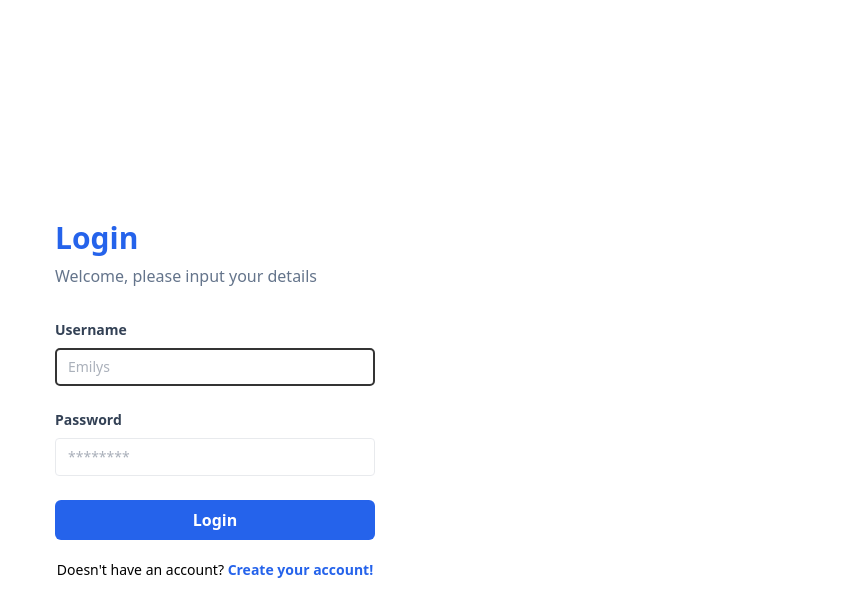
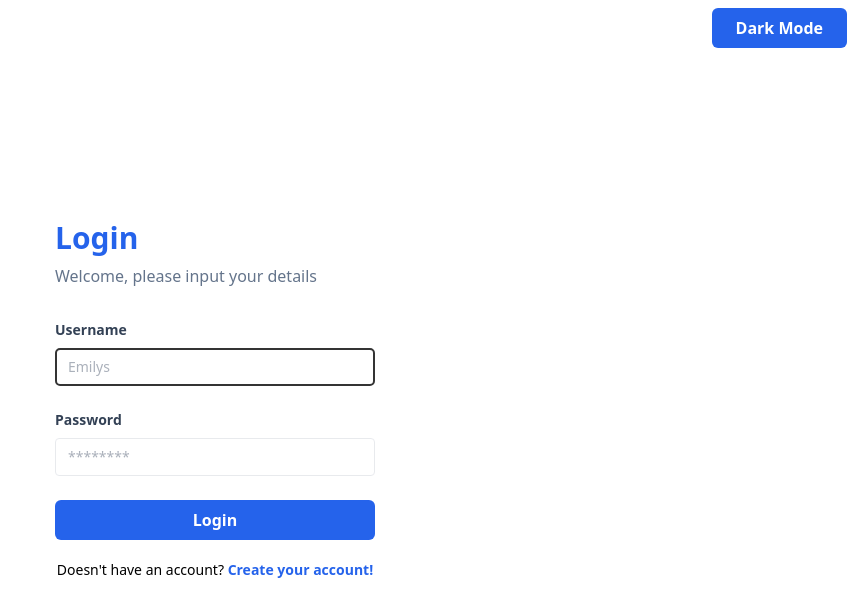
Before and after one commit to WildanAryaKusuma/learning-react, a React (Vite) app: page /login in a window 1280 px wide. Shown: the top 616 px of the page, without its empty margins (425-1280 px from the left). Built offline with nearby package versions, Linux system fonts and the light colour scheme.

Commit message:
useContext dark theme or light theme

```diff
--- a/package.json
+++ b/package.json
@@ -18,6 +18,7 @@
     "jwt-decode": "^4.0.0",
     "react": "^18.3.1",
     "react-dom": "^18.3.1",
+    "react-icons": "^5.4.0",
     "react-redux": "^9.2.0",
     "react-router-dom": "^7.1.1",
     "redux": "^5.0.1"
--- a/src/components/Fragments/TableCart.jsx
+++ b/src/components/Fragments/TableCart.jsx
@@ -1,11 +1,13 @@
-import { useEffect, useRef, useState } from 'react'
+import { useContext, useEffect, useRef, useState } from 'react'
 import { useSelector } from 'react-redux'
+import { DarkMode } from '../../context/darkMode'
 
 const TableCart = (props) => {
     const { products } = props
     const cart = useSelector((state) => state.cart.data)
     const [totalPrice, setTotalPrice] = useState(0)
     const totalPriceRef = useRef(null)
+    const { isDarkMode } = useContext(DarkMode)
 
     useEffect(() => {
         if (products.length > 0 && cart.length > 0) {
@@ -29,7 +31,7 @@ const TableCart = (props) => {
     }, [cart])
 
     return (
-        <table className="table-auto text-left border-separate border-spacing-x-5">
+        <table className={`table-auto text-left border-separate border-spacing-x-5 ${isDarkMode && `text-white`} `}>
             <thead>
                 <tr>
                     <th>Product</th>
--- a/src/components/Layouts/AuthLayouts.jsx
+++ b/src/components/Layouts/AuthLayouts.jsx
@@ -1,10 +1,17 @@
 import { Link } from "react-router-dom"
+import { DarkMode } from "../../context/darkMode"
+import { useContext } from "react"
+import Button from "../Elements/Button"
 
 const AuthLayouts = (props) => {
     const { children, title, type } = props
+    const { isDarkMode, setIsDarkMode } = useContext(DarkMode)
 
     return (
-        <div className="flex justify-center items-center min-h-screen">
+        <div className={`flex justify-center items-center min-h-screen ${isDarkMode && `bg-slate-900`} `}>
+            <Button classname="absolute right-2 top-2 bg-blue-600 p-2 text-white rounded"
+                onClick={() => setIsDarkMode(!isDarkMode)}
+            >{isDarkMode ? 'Light Mode' : 'Dark Mode'}</Button>
             <div className="w-full max-w-xs">
                 <h1 className="text-3xl font-bold text-blue-600 mb-2">{title}</h1>
                 <p className="font-medium text-slate-500 mb-8">
--- a/src/components/Layouts/Navbar.jsx
+++ b/src/components/Layouts/Navbar.jsx
@@ -1,11 +1,15 @@
-import { useEffect, useState } from "react"
+import { useContext, useEffect, useState } from "react"
 import { useSelector } from "react-redux"
 import { useLogin } from "../../hooks/useLogin"
 import Button from "../Elements/Button"
+import { DarkMode } from "../../context/darkMode"
+import { MdOutlineDarkMode, MdOutlineLightMode } from "react-icons/md";
+import { CiShoppingCart } from "react-icons/ci";
 
 const Navbar = () => {
     const username = useLogin()
     const [totalCart, setTotalCart] = useState(0)
+    const { isDarkMode, setIsDarkMode } = useContext(DarkMode)
     const cart = useSelector((state) => state.cart.data)
 
     useEffect(() => {
@@ -24,9 +28,17 @@ const Navbar = () => {
         <div className="flex justify-end h-16 bg-blue-600 text-white items-center px-10">
             {username}
             <Button classname="ml-4 bg-black" onClick={handleLogout}>Logout</Button>
-            <div className="flex items-center bg-gray-800 p-2 rounded-md ml-5">
-                {totalCart}
+            <div className="flex items-center bg-gray-800 p-2 rounded-md mx-5">
+                <CiShoppingCart style={{ marginRight: '3px', fontSize: '1.5rem' }} /> {totalCart}
             </div>
+            <Button classname="bg-black p-2 text-white rounded"
+                onClick={() => setIsDarkMode(!isDarkMode)}
+            >
+                {isDarkMode
+                    ? <MdOutlineLightMode />
+                    : <MdOutlineDarkMode />
+                }
+            </Button>
         </div>
     )
 }
--- /dev/null
+++ b/src/context/DarkMode.jsx
@@ -0,0 +1,16 @@
+import { createContext, useState } from "react";
+
+const DarkModeContext = createContext()
+
+const DarkModeContextProvider = ({children}) => {
+    const [isDarkMode, setIsDarkMode] = useState(false)
+
+    return (
+        <DarkModeContext.Provider value={{ isDarkMode, setIsDarkMode }}>
+            {children}
+        </DarkModeContext.Provider>
+    )
+}
+
+export const DarkMode = DarkModeContext
+export default DarkModeContextProvider
--- a/src/main.jsx
+++ b/src/main.jsx
@@ -10,6 +10,7 @@ import ProfilePage from './pages/profile.jsx'
 import DetailProductPage from './pages/detailProduct.jsx'
 import { Provider } from 'react-redux'
 import store from './redux/store.js'
+import DarkModeContextProvider from './context/darkMode.jsx'
 
 const HomePage = () => {
   return (
@@ -50,7 +51,9 @@ const router = createBrowserRouter([
 createRoot(document.getElementById('root')).render(
   <StrictMode>
     <Provider store={store}>
-      <RouterProvider router={router} />
+      <DarkModeContextProvider>
+        <RouterProvider router={router} />
+      </DarkModeContextProvider>
     </Provider>
   </StrictMode>,
 )
--- a/src/pages/products.jsx
+++ b/src/pages/products.jsx
@@ -1,12 +1,14 @@
-import React, { useEffect, useState } from 'react'
+import React, { useContext, useEffect, useState } from 'react'
 import CardProduct from '../components/Fragments/CardProduct'
 import { getProducts } from '../services/product.service'
 import { useLogin } from '../hooks/useLogin'
 import TableCart from '../components/Fragments/TableCart'
 import Navbar from '../components/Layouts/Navbar'
+import { DarkMode } from '../context/darkMode'
 
 const ProductsPage = () => {
     const [products, setProducts] = useState([])
+    const {isDarkMode, setIsDarkMode} = useContext(DarkMode)
     useLogin()
 
     useEffect(() => {
@@ -18,7 +20,7 @@ const ProductsPage = () => {
     return (
         <>
             <Navbar />
-            <div className="flex justify-center py-5">
+            <div className={`flex justify-center py-5 ${isDarkMode && `bg-slate-900`} `}>
                 <div className="w-4/6 flex flex-wrap">
                     {products.length > 0 &&
                         products.map(product => (
```
Also changed, not shown: 1 other file (tests, documents, lock files or other folders).
